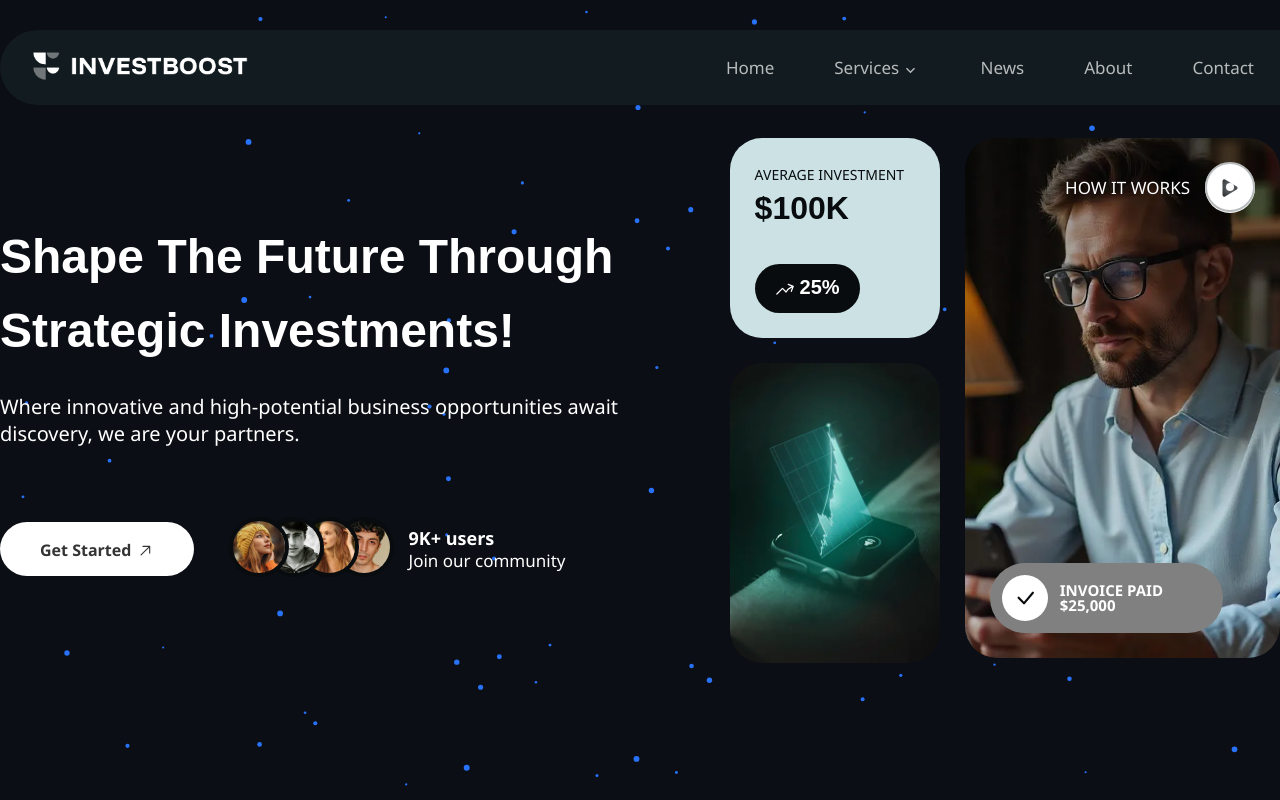
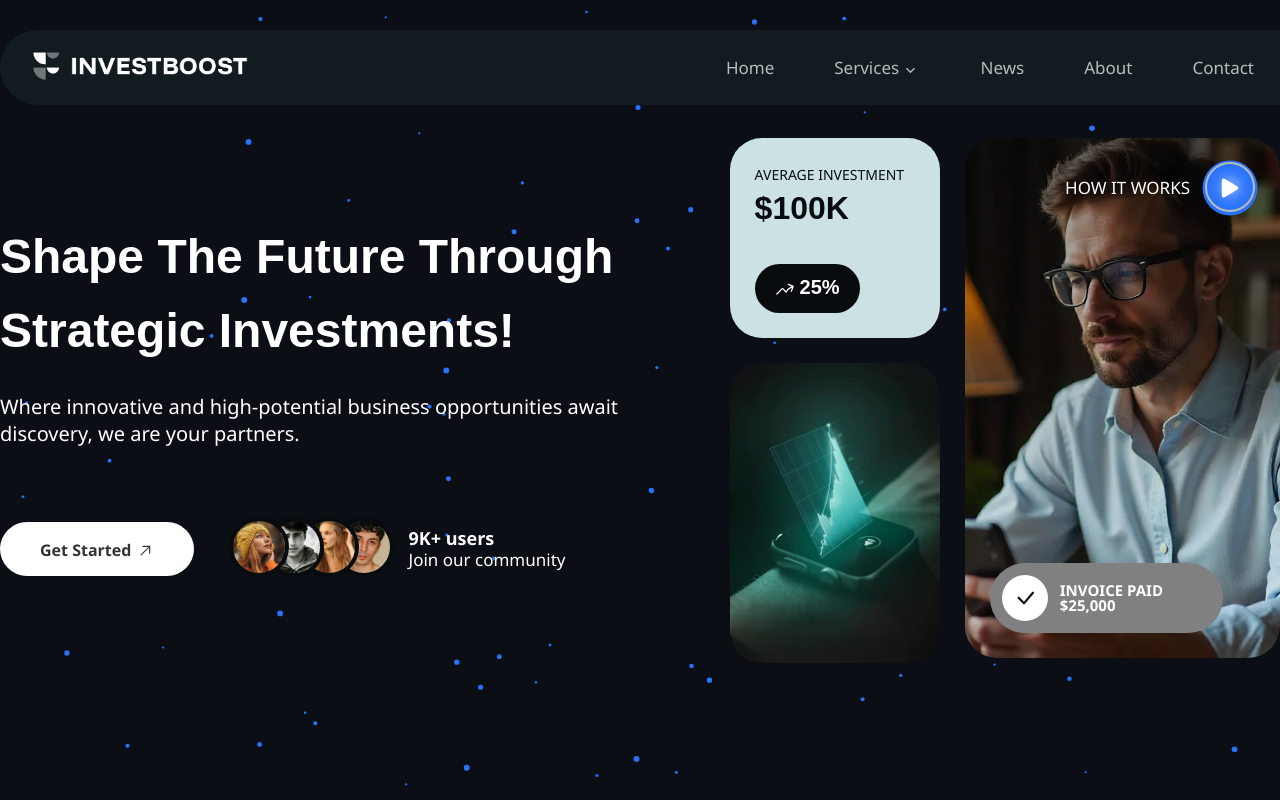
Before and after one commit to ormahbub/react-frontend-headless, a React (Vite) app: page / in a window 1280 px wide. In both pictures the pointer is over the element 1230 px from the left and 187 px from the top of the page. Shown: the top 800 px of the page. Built offline with nearby package versions, Linux system fonts and the light colour scheme; a web font is replaced by a local one.

Commit message:
Some small changes - button color, hover effect, spacing.

```diff
--- a/src/components/Elements/UserCount/UserCount.css
+++ b/src/components/Elements/UserCount/UserCount.css
@@ -30,7 +30,7 @@
   color: #ffffff;
   font-family: "Segoe UI", sans-serif;
   font-weight: 700;
-  margin-bottom: 5px;
+  margin-bottom: 4px;
 }
 .user-count a {
   color: #ffffff;
--- a/src/pages/Home/Hero/Hero.css
+++ b/src/pages/Home/Hero/Hero.css
@@ -154,8 +154,13 @@
   align-content: end;
   border-radius: 100%;
   display: inline-block;
+  cursor: pointer;
 }
-
+.card-3 .card-top .icon:hover {
+  background-color: #2872fa;
+  color: #ffffff;
+  transform: scale(1.1);
+}
 .card-3 .card-bottom .card-btn {
   background-color: gray;
   padding: 12px 60px 12px 12px;
```
